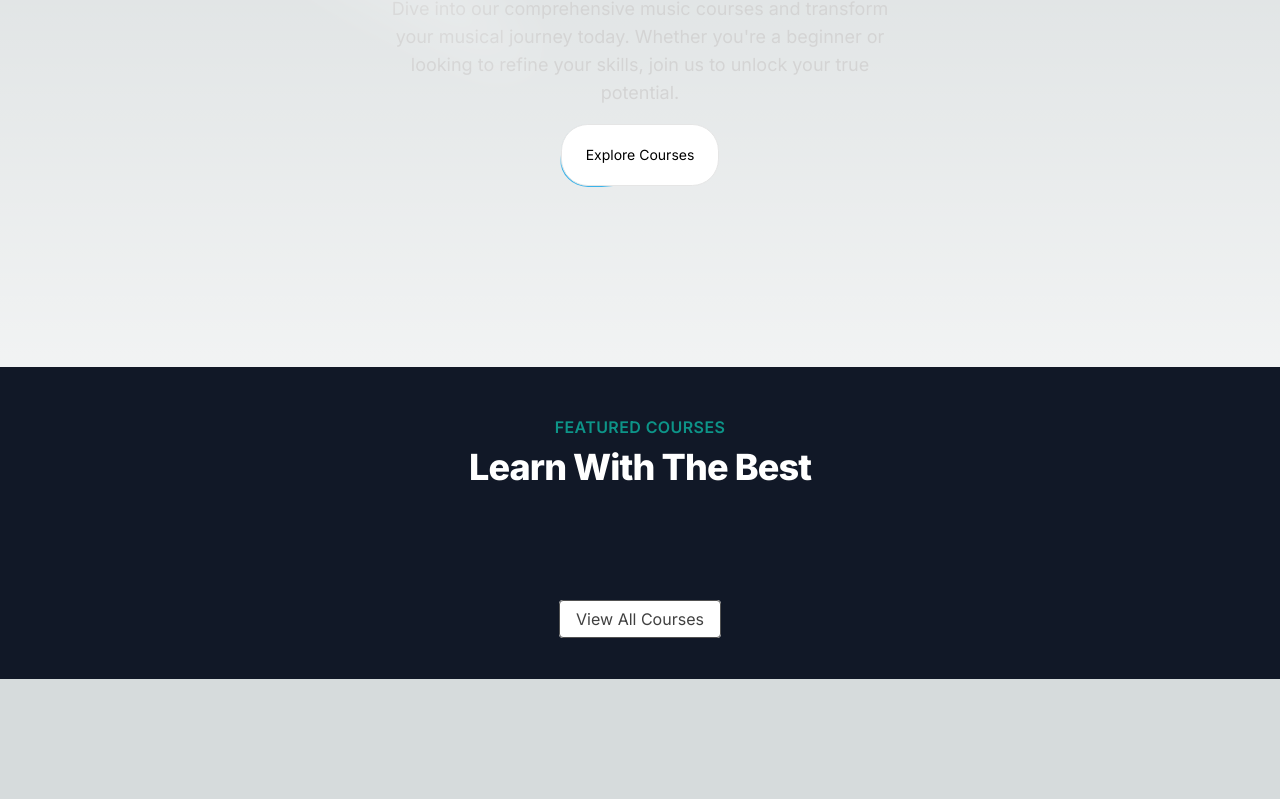
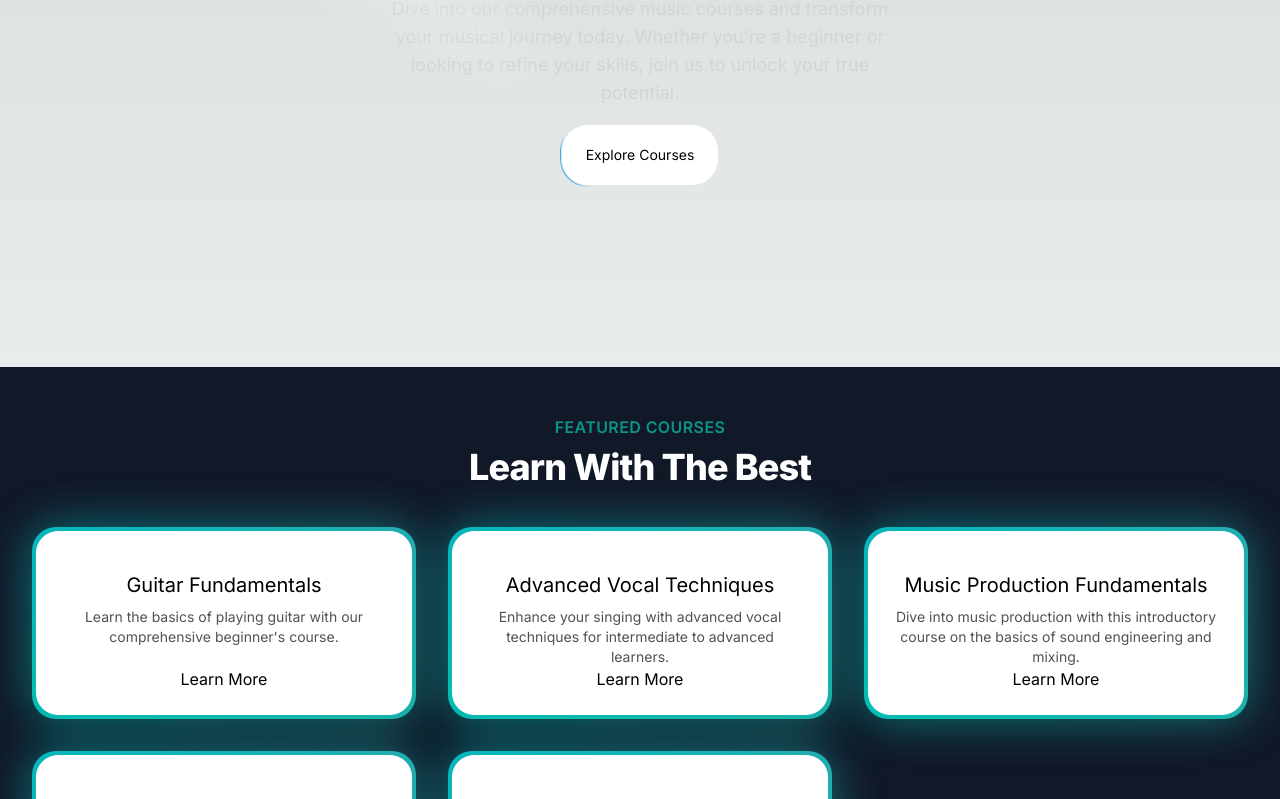
Before and after one commit to Abdus-Samee-007/music_academy, a Next.js app: page / in a window 1280 px wide. Shown: the part 273-1072 px from the top of the page. Before the commit the page ends 952 px from the top, so only its background shows below. Built offline with nearby package versions, Linux system fonts and the light colour scheme.

Commit message:
Featured Courses completed

```diff
--- a/src/components/FeaturedCourses.tsx
+++ b/src/components/FeaturedCourses.tsx
@@ -1,8 +1,22 @@
+'use client'
 import React from 'react'
 import courseData from '@/data/music_courses.json'
 import Link from 'next/link'
+import { BackgroundGradient } from './ui/background-gradient'
+
+interface Course{
+    id: number,
+    title: string,
+    slug: string,
+    description: string,
+    price: number,
+    instructor: string,
+    isFeatured: boolean,
+}
 
 function FeaturedCourses() {
+  const FeaturedCourses =  courseData.courses.filter((course:Course) => course.isFeatured)
+
   return (
     <div className='py-12 bg-gray-900'>
         <div>
@@ -13,7 +27,19 @@
         </div>
         <div className="mt-10 mx-8">
             <div className="grid grid-cols-1 sm:grid-cols-2 lg:grid-cols-3 gap-8 justify-center">
-
+            {FeaturedCourses.map((course:Course)=> (
+               <div className='flex justify-center' key={course.id}>
+                    <BackgroundGradient  className="flex flex-col rounded-[22px] bg-white dark:bg-zinc-900 overflow-hidden h-full max-w-sm">
+                    <div className="p-4 sm:p-6 flex flex-col items-center text-center flex-grow">
+                                <p className="text-lg sm:text-xl text-black mt-4 mb-2 dark:text-neutral-200">{course.title}</p>
+                                <p className="text-sm text-neutral-600 dark:text-neutral-400 flex-grow">{course.description}</p>
+                                <Link href={`/courses/${course.slug}`}>
+                                Learn More
+                                </Link>
+                            </div>
+                    </BackgroundGradient>
+               </div>
+            ))}
             </div>
         </div>
         <div className='mt-20 text-center'>
--- a/tailwind.config.ts
+++ b/tailwind.config.ts
@@ -22,7 +22,7 @@
     "./src/components/**/*.{js,ts,jsx,tsx,mdx}",
     "./src/app/**/*.{js,ts,jsx,tsx,mdx}",
   ],
-  darkMode:'class',
+
   theme: {
     extend: {
       animation: {
```
